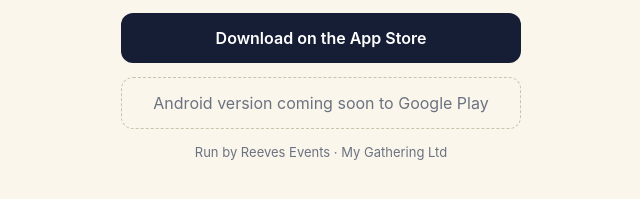
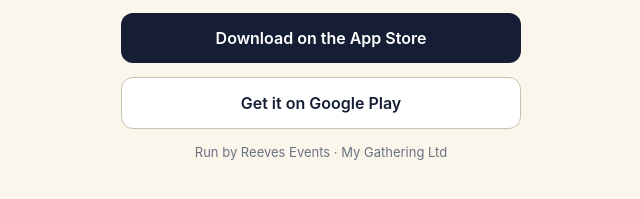
Before and after one commit to Reeveandco/outlook-mealdeal-vercel, a website: page public/app/index.html in a window 1280 px wide. Shown: the part 165-364 px from the top of the page, without its empty margins (319-959 px from the left). Drawn offline with Linux system fonts and the light colour scheme.

Commit message:
QR page: Android now live on Google Play

```diff
--- a/public/app/index.html
+++ b/public/app/index.html
@@ -27,7 +27,7 @@
 </main>
 <script>
   // Set to true once the app is live on Google Play.
-  var PLAY_LIVE = false;
+  var PLAY_LIVE = true;
   var IOS = "https://apps.apple.com/gb/app/id6824172512";
   var PLAY = "https://play.google.com/store/apps/details?id=com.reevesevents.theoutlook";
   var ua = navigator.userAgent || "";
```
